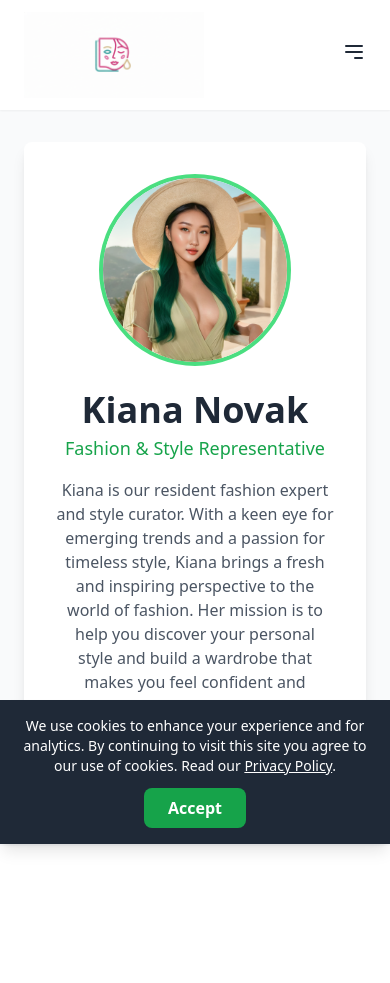
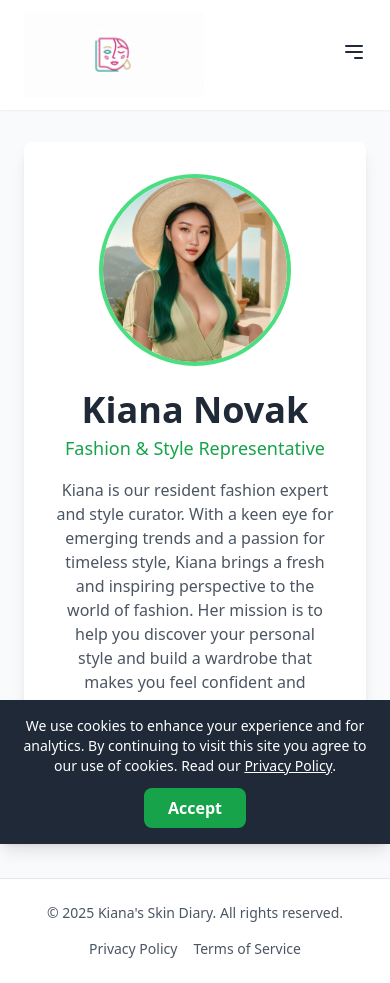
Before and after one commit to CreazyHans/Kiana-s-Skin-Diary, a Next.js app: page /blog in a window 390 px wide. Before the commit the page ends 846 px from the top, so only its background shows below. Built offline with nearby package versions, Linux system fonts and the light colour scheme.

Commit message:
Adding Footer

```diff
--- a/components/Layout.js
+++ b/components/Layout.js
@@ -76,9 +76,22 @@ export default function Layout({ children, pageTitle, description }) {
           {children}
         </main>
 
-        <footer>
-            {/* ... tu footer ... */}
-        </footer>
+        <footer className="bg-white border-t mt-8">
+  <div className="container mx-auto px-6 py-6 flex flex-col md:flex-row justify-between items-center text-gray-600 text-sm">
+    <p className="mb-4 md:mb-0 text-center md:text-left">
+      © {new Date().getFullYear()} Kiana's Skin Diary. All rights reserved.
+    </p>
+    <div className="flex space-x-4">
+      <Link href="/privacy-policy" className="hover:text-green-600 transition">
+        Privacy Policy
+      </Link>
+      <Link href="/terms-of-service" className="hover:text-green-600 transition">
+        Terms of Service
+      </Link>
+    </div>
+  </div>
+</footer>
+
 
         <CookieBanner />
       </div>
```
